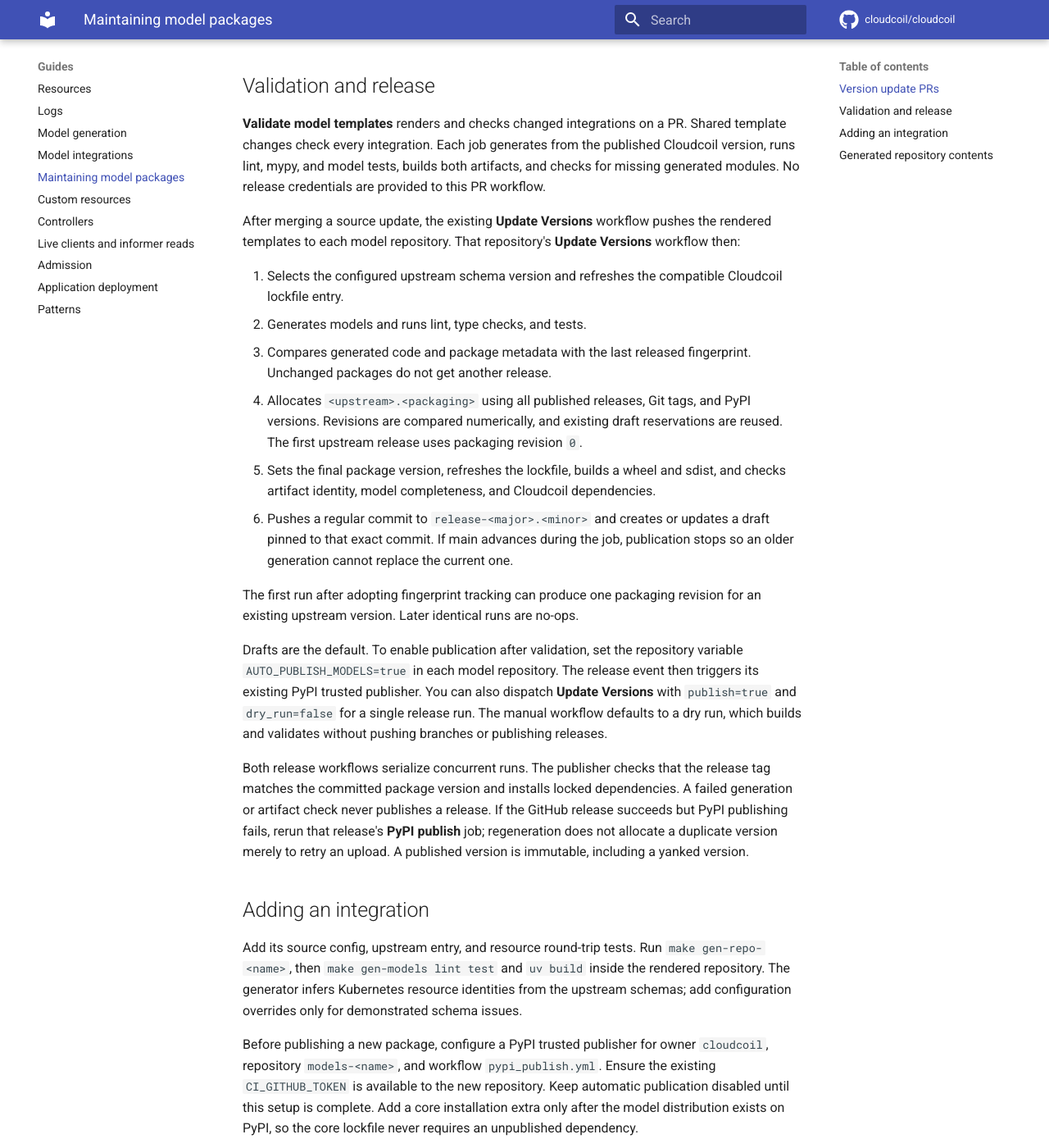
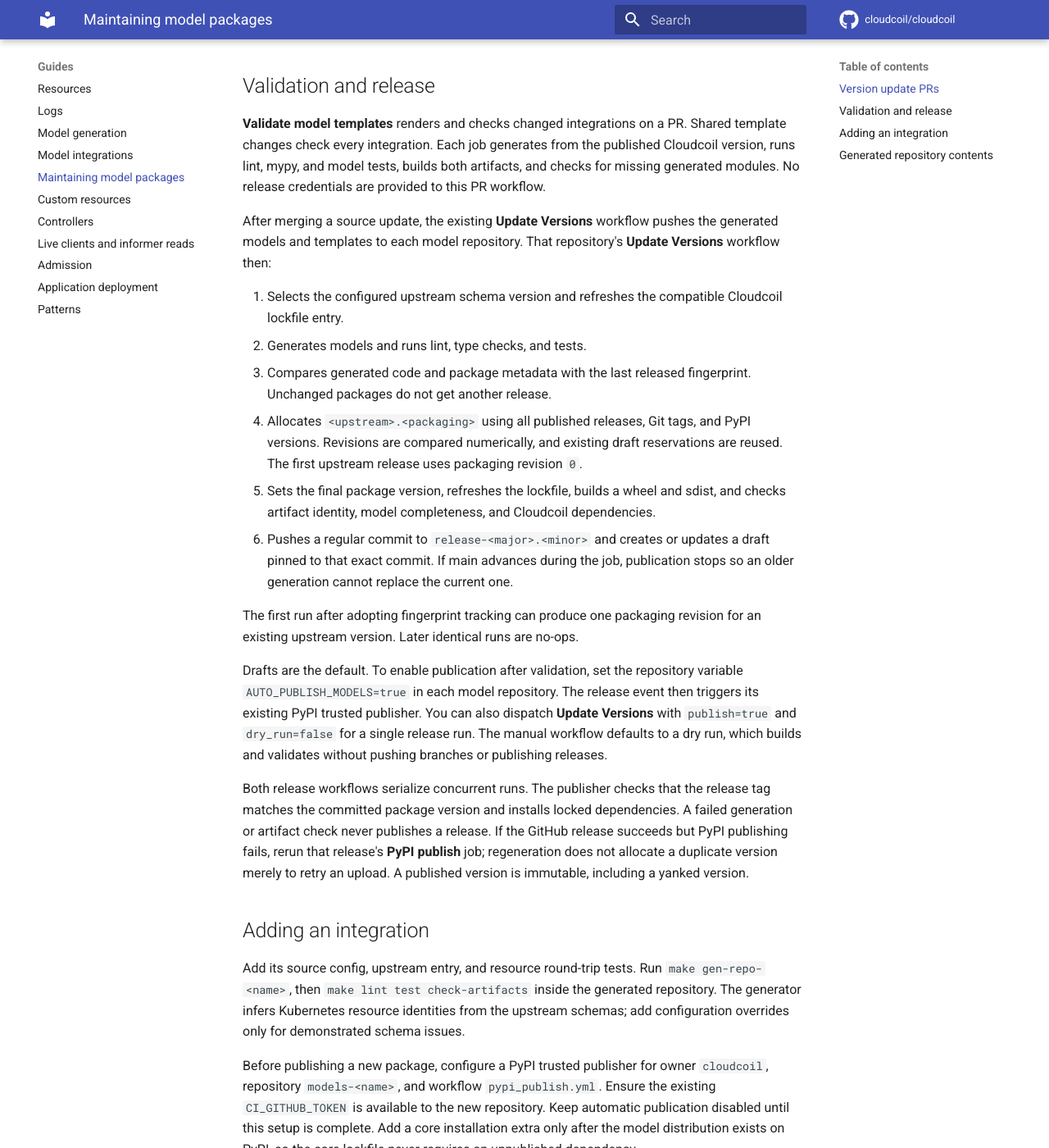
Before and after one commit to cloudcoil/cloudcoil, an MkDocs documentation site: the page built from docs/model-releases.md, in a window 1280 px wide and 1400 px high, scrolled down 836 px. Shown: the whole window at 82% size. Built offline with MkDocs 1.6.1 and Material for MkDocs 9.7.7, drawn with Linux system fonts in a browser that asks for light colours; comment, search, counter and statistics services are not loaded.

Commit message:
Limit rollout token permissions and clarify checkout validation
Signed-off-by: Sambhav Kothari <sambhavs.email@gmail.com>

```diff
--- a/docs/model-releases.md
+++ b/docs/model-releases.md
@@ -42,7 +42,7 @@
 provided to this PR workflow.
 
 After merging a source update, the existing **Update Versions** workflow pushes
-the rendered templates to each model repository. That repository's **Update
+the generated models and templates to each model repository. That repository's **Update
 Versions** workflow then:
 
 1. Selects the configured upstream schema version and refreshes the compatible
@@ -79,8 +79,8 @@
 ## Adding an integration
 
 Add its source config, upstream entry, and resource round-trip tests. Run
-`make gen-repo-<name>`, then `make gen-models lint test` and `uv build` inside the
-rendered repository. The generator infers Kubernetes resource identities from the
+`make gen-repo-<name>`, then `make lint test check-artifacts` inside the
+generated repository. The generator infers Kubernetes resource identities from the
 upstream schemas; add configuration overrides only for demonstrated schema issues.
 
 Before publishing a new package, configure a PyPI trusted publisher for owner
```
Also changed, not shown: 1 other file.
